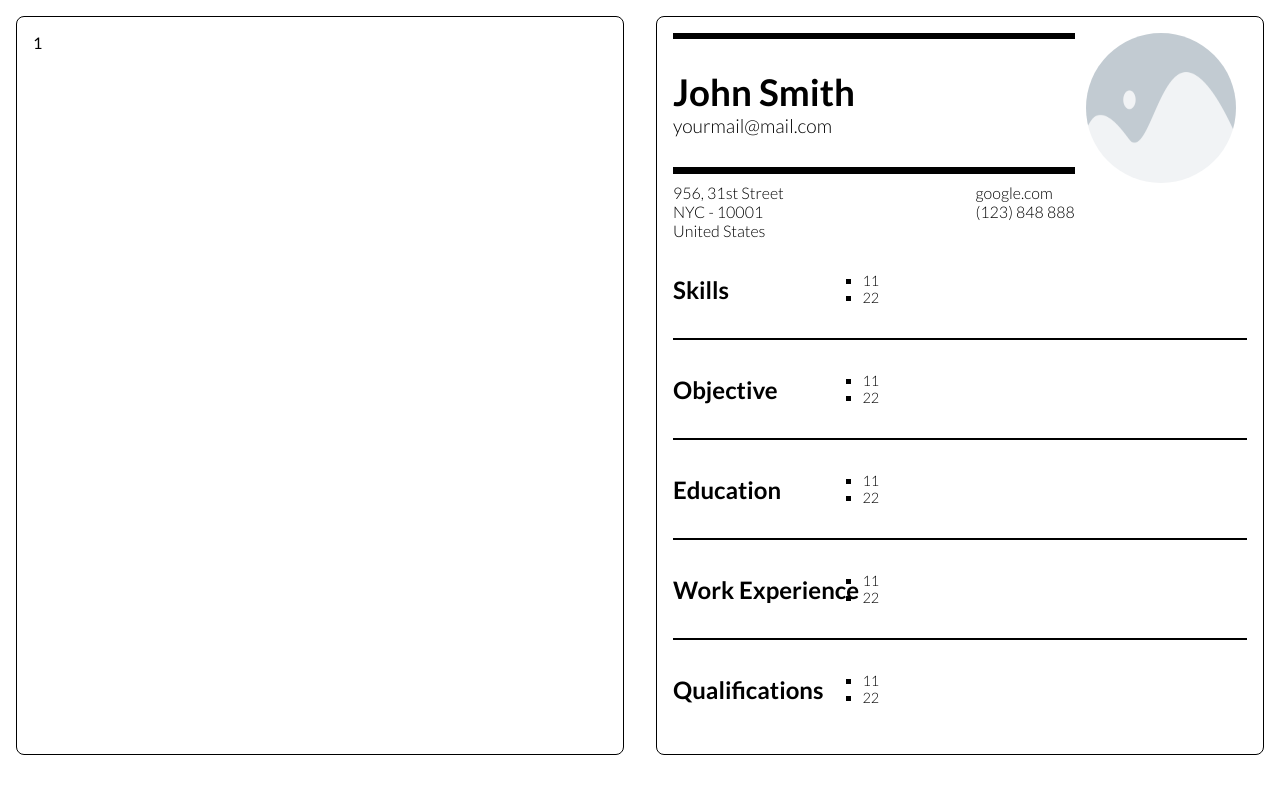
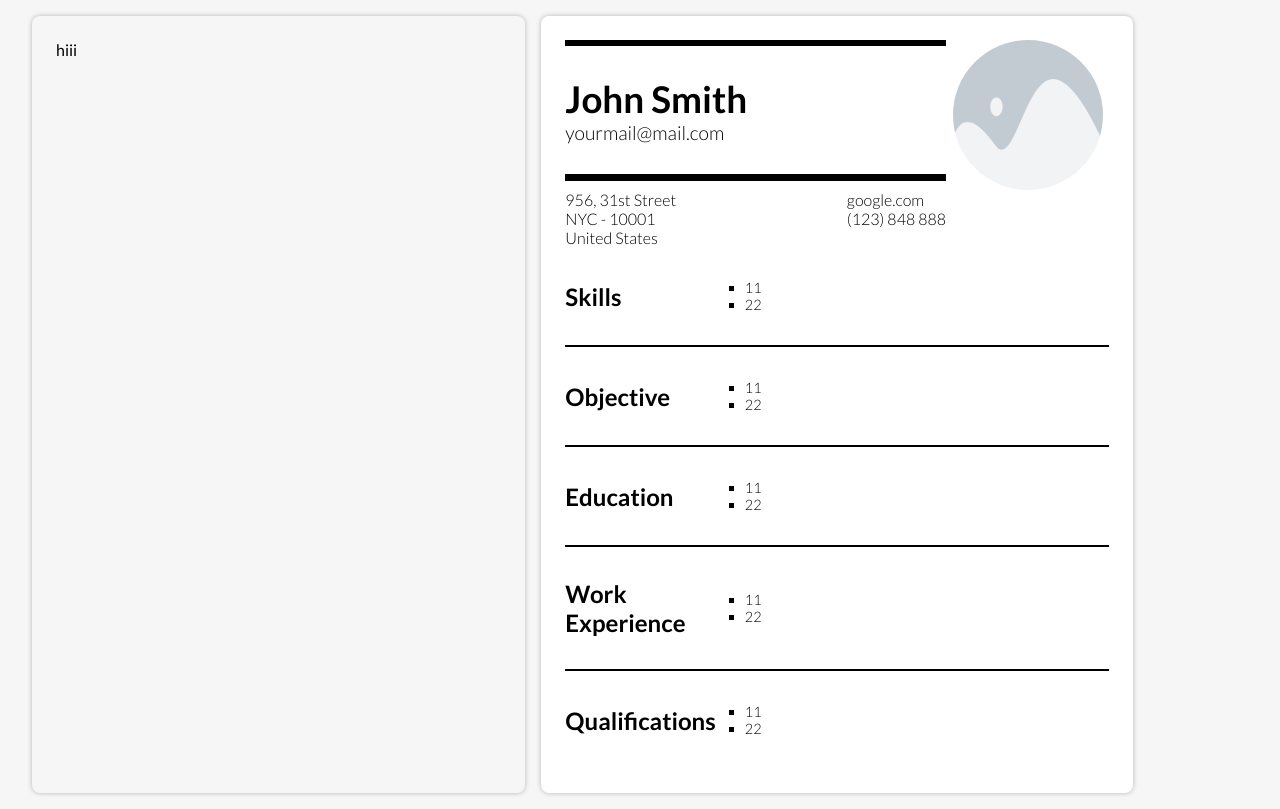
Before and after one commit to Quazf1x/CV-ApplicationV2, a React (Vite) app: page / in a window 1280 px wide. Built offline with nearby package versions, Linux system fonts and the light colour scheme.

Commit message:
Ver 0.2.3

```diff
--- a/src/assets/components/inputSection.jsx
+++ b/src/assets/components/inputSection.jsx
@@ -2,7 +2,7 @@ import React, { Component } from "react";
 
 function InputSection() {
   return(
-    <section>1</section>
+    <section>hiii</section>
   )
 }
 
--- a/src/assets/styles/index.css
+++ b/src/assets/styles/index.css
@@ -3,6 +3,8 @@
 :root {
   --border-color: #000000;
   --black: #000000;
+  --background:#f6f6f7;
+  --white:#ffffff;
 }
 
 *, *::after, *::before {
@@ -30,15 +32,21 @@ img {
 
 .App {
   display: grid;
-  gap: 2rem;
-  grid-template: 1fr / 1fr 1fr;
-  padding: 1rem;
+  background-color: var(--background);
+  gap: 1rem;
+  grid-template: 1fr / 1fr 1.2fr .2fr;
+  padding: 1rem 2rem;
 }
 
 section {
-  border: 1px solid var(--border-color);
+  /* border: 1px solid var(--border-color); */
   border-radius: .5rem;
-  padding: 1rem;
+  box-shadow: 0 0 5px #00000044;
+  padding: 1.5rem;
+}
+
+section:nth-child(even) {
+  background-color: var(--white);
 }
 
 .bold-horizontal {
```
